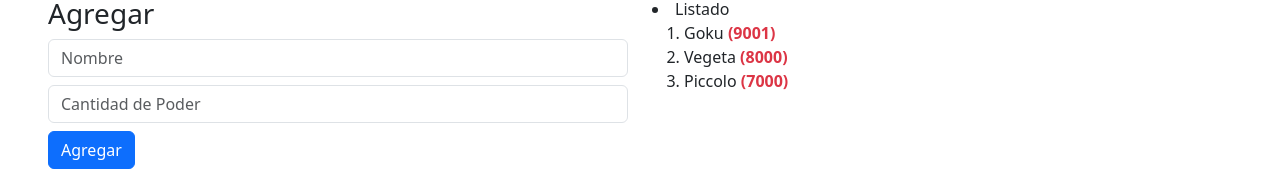
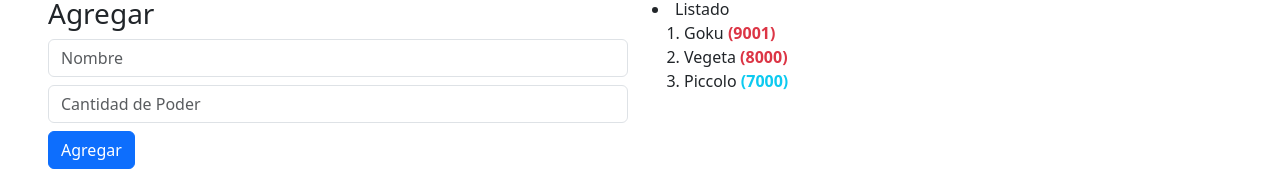
Before and after one commit to Gianlucca-git/Curso_Angular_19, an Angular app in the folder Angular/01-bases/: page /dragonball in a window 1280 px wide. Shown: the part 136-307 px from the top of the page. Built offline with nearby package versions, Linux system fonts and the light colour scheme.

Commit message:
ngClass
changes:
    - condicionales en tags
    - condicionales con ngClass (comentados)

```diff
--- a/Angular/01-bases/src/app/pages/dragonball-page/dragonball-page.component.html
+++ b/Angular/01-bases/src/app/pages/dragonball-page/dragonball-page.component.html
@@ -16,7 +16,19 @@
       @for (character of characters(); track character.id) {
         <li>
           <span>{{ character.name }}  </span>
-          <strong class="text-danger">({{ character.power }})</strong>
+          <!--          <strong class="text-danger">({{ character.power }})</strong>-->
+          <strong
+            [class.text-danger]="character.power >= 8000"
+            [class.text-info]="character.power < 8000"
+          >
+            ({{ character.power }})
+          </strong>
+
+          <!--  forma No recomendada ABAJO -->
+          <!--          <strong [ngClass]="powerClass()">-->
+          <!--          ({{ character.power }})-->
+          <!--          </strong>-->
+          <!--          -->
 
         </li>
       }
```
Also changed, not shown: Angular/01-bases/src/app/pages/dragonball-page/dragonball-page.component.ts (+12 -2 lines).
